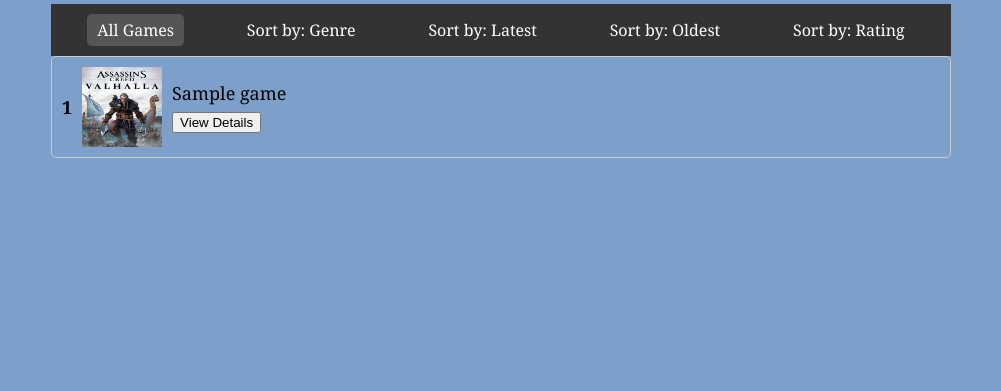
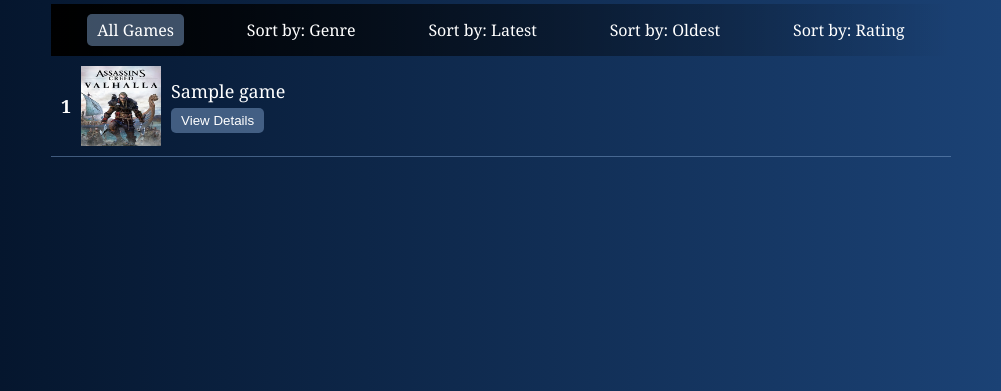
Before and after one commit to salim-miah/Game-Catalog, a PHP site: page /homepage.php in a window 1280 px wide. Shown: the part 409-800 px from the top of the page, without its empty margins (139-1140 px from the left). Run offline with PHP 8.4, Linux system fonts and the light colour scheme; the visitor is signed in with stand-in values (Sample User, id 1); tables that the repository leaves empty or names only in its code hold one stand-in row (values such as "Sample post").

Commit message:
Modified css properties

```diff
--- a/homepage.php
+++ b/homepage.php
@@ -62,7 +62,7 @@
 
         /* Styles for the navigation bar */
         nav {
-            background-color: #333;
+            background: linear-gradient(to right, #000000, #52525200);
             color: #fff;
             padding: 10px;
             display: flex;
@@ -77,24 +77,23 @@
         }
 
         nav a:hover {
-            background-color: #555;
+            background-color: #7da0ca7d;
         }
 
         .active {
-            background-color: #555;
+            background-color: #7da0ca7d;
         }
 
         #top_bar{
             height: 50px;
-            background: linear-gradient(to right, #021024, #1e487f);
+            background: linear-gradient(to right, #000000, #52525200);
             color: #ffffff;
         }
         .game-bar {
             display: flex;
             align-items: center;
             padding: 10px;
-            border: 1px solid #ccc;
-            border-radius: 5px;
+            border-bottom: 1px solid #7da0ca7d;
             margin-bottom: 10px;
         }
 
@@ -102,6 +101,7 @@
             font-size: 18px;
             font-weight: bold;
             margin-right: 10px;
+            color: #fff;
         }
 
         .game-image {
@@ -117,6 +117,7 @@
         .game-name {
             font-size: 18px;
             margin-bottom: 5px;
+            color: #fff;
         }
 
         .game-details {
@@ -129,7 +130,7 @@
         }
     </style>
 
-    <body style="font-family: georgia; background-color: #7DA0CA;">
+    <body style="font-family: georgia; background: linear-gradient(to right, #021024, #1e487f);">
         <div id="top_bar">
             <div style="float: left;font-size: 30px; margin: 8px;">
                 GameList
@@ -147,7 +148,7 @@
         </div>
 
         <div style="width: 900px; margin: auto; background-color: black; height: 350px;">
-            <img src="cover.jpeg" style="width:900px; height: 350px;">
+            <img src="coverpic.jpeg" style="width:900px; height: 350px;">
             <br>
             <nav>
                 <a href="homepage.php" class="active">All Games</a>
@@ -173,7 +174,7 @@
                     echo $value['name'];
                     echo '</div>';
                     echo '<form method="post">';
-                    echo '<input type="submit" value="View Details" name=';
+                    echo '<input type="submit" value="View Details" style="background-color: #7da0ca7d; color: #fff; padding: 5px 10px; border-radius: 5px; border: none;" name=';
                     echo $value['game_id'];
                     echo '>';
                     echo '</form>';
```
